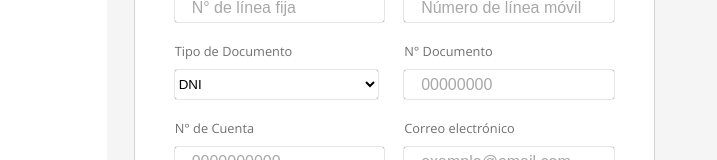
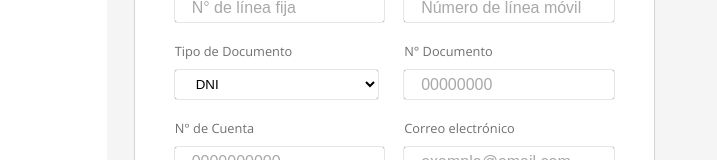
Before and after one commit to fedeemilo/pec-web-app-fe, a React (Create React App) app: page / in a window 1280 px wide. Shown: the part 395-555 px from the top of the page, without its empty margins (0-717 px from the left). Built offline with nearby package versions, Linux system fonts and the light colour scheme.

Commit message:
styling select component

```diff
--- a/src/components/Form/SelectItem.tsx
+++ b/src/components/Form/SelectItem.tsx
@@ -3,15 +3,14 @@ import styled from "styled-components";
 
 
 const Select = styled.select`
+    background: none;
     border: none;
     border-radius: 2px;
     box-shadow: 0px 0px 1px 0px;
     outline: none;
     width: 97%;
     height: 1.8rem;
-    background: none;
-
-
+    padding-left: 17px;
 `
 
 
```
